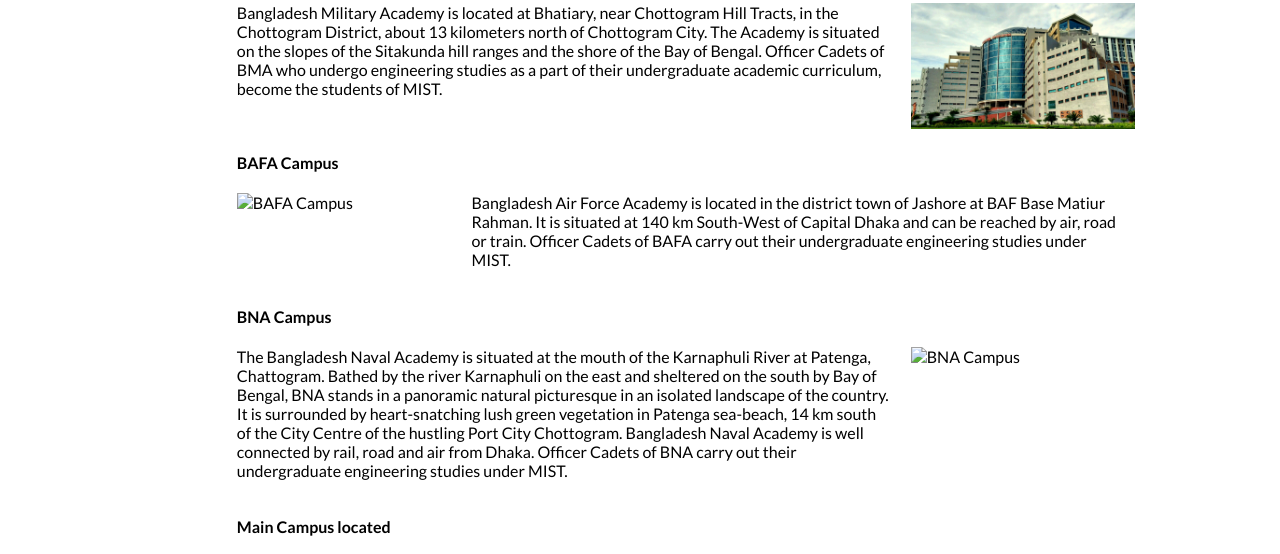
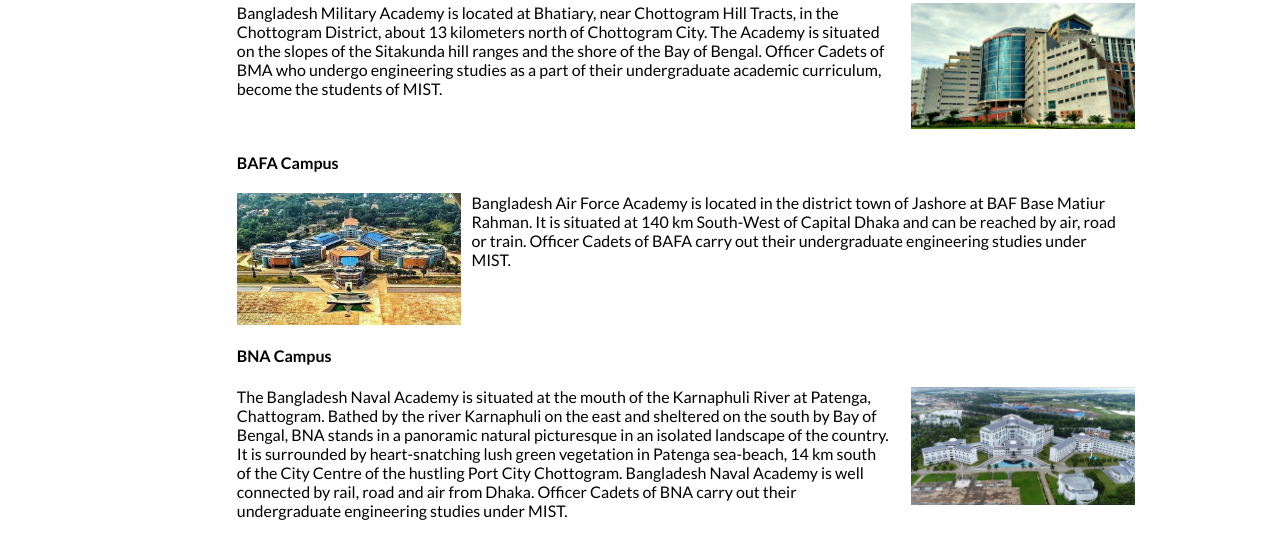
Before and after one commit to tausifulhaque/CSE-224-Assignment, a plain HTML site: page index.html in a window 1280 px wide. Shown: the part 1250-1804 px from the top of the page. Drawn offline with Linux system fonts and the light colour scheme; the site is published under a folder, as on GitHub Pages, so addresses that start at the root find nothing; grey boxes are pictures that could not be loaded.

Commit message:
Update index.html

```diff
--- a/index.html
+++ b/index.html
@@ -70,13 +70,13 @@
                 </div>
                 <div id="BAFA-Campus-info" class="f-left">
                     <h4>BAFA Campus</h4>
-                    <img src="/images/BAFA Campus.jpg" alt="BAFA Campus" class="responsive info-img-l">
+                    <img src="images/BAFA Campus.jpg" alt="BAFA Campus" class="responsive info-img-l">
                     <div class="info-div-r p-left"><p>Bangladesh Air Force Academy is located in the district town of Jashore at BAF Base Matiur Rahman. It is situated at 140 km South-West of Capital Dhaka and can be reached by air, road or train. Officer Cadets of BAFA carry out their undergraduate engineering studies under MIST.</p></div>
                 </div>
                 <div id="BNA-Campus-info" class="f-left">
                     <h4>BNA Campus</h4>
                     <div class="info-div-l"><p>The Bangladesh Naval Academy is situated at the mouth of the Karnaphuli River at Patenga, Chattogram. Bathed by the river Karnaphuli on the east and sheltered on the south by Bay of Bengal, BNA stands in a panoramic natural picturesque in an isolated landscape of the country. It is surrounded by heart-snatching lush green vegetation in Patenga sea-beach, 14 km south of the City Centre of the hustling Port City Chottogram. Bangladesh Naval Academy is well connected by rail, road and air from Dhaka. Officer Cadets of BNA carry out their undergraduate engineering studies under MIST.</p></div>
-                    <img src="/images/BNA Campus.jpg" alt="BNA Campus" class="responsive info-img-r">
+                    <img src="images/BNA Campus.jpg" alt="BNA Campus" class="responsive info-img-r">
                 </div>
                 <div id="MIST-location" class="f-left">
                     <h4>Main Campus located</h4>
```
